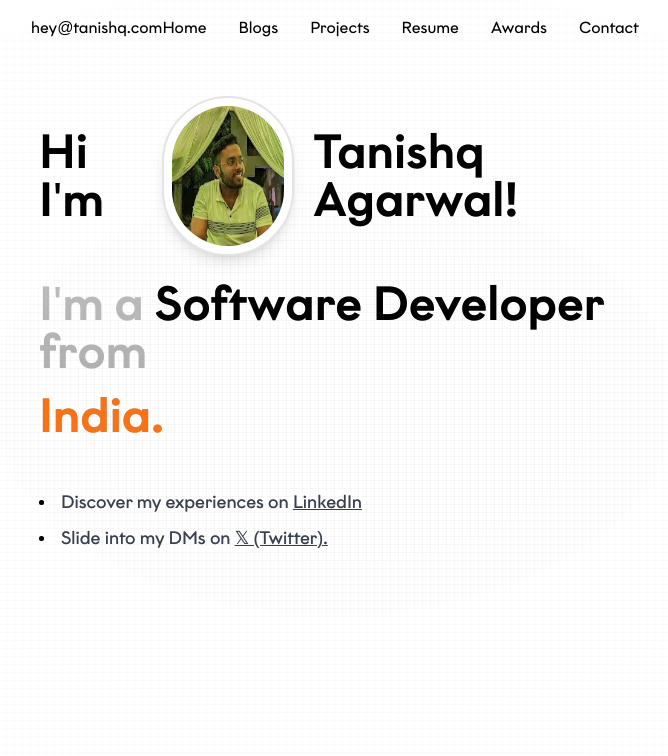
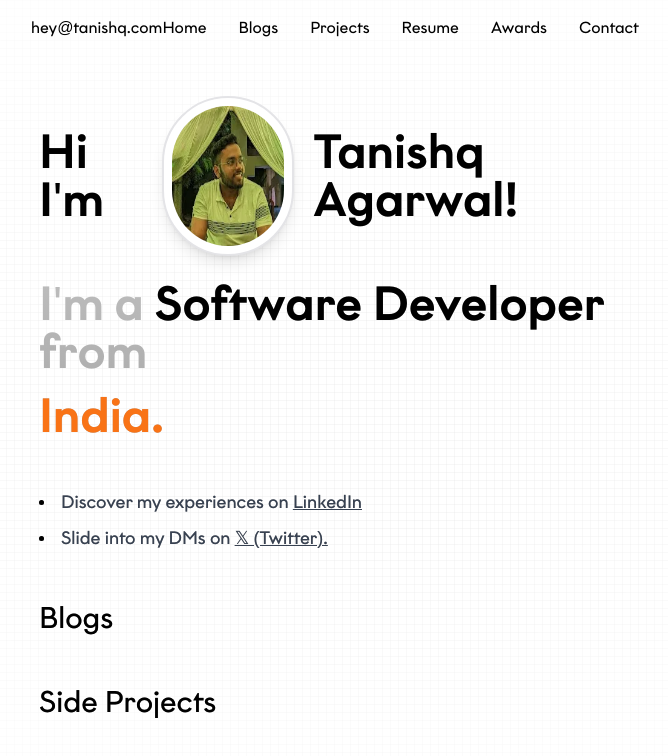
Before and after one commit to tanishq5414/tagarwal.pro, a Next.js app: page / in a window 1280 px wide. Shown: the top 756 px of the page, without its empty margins (305-973 px from the left). Built offline with nearby package versions, Linux system fonts and the light colour scheme; no server answers.

Commit message:
added new stuff

```diff
--- a/src/app/page.tsx
+++ b/src/app/page.tsx
@@ -27,12 +27,18 @@ export default function Home() {
             </a>
           </li>
           <li>
-            <a href={process.env.NEXT_PUBLIC_RESUME_URL} target="_blank" rel="noopener noreferrer" className="text-lg text-gray-700 hover:text-gray-900 transition-colors">
+            <a href={process.env.NEXT_PUBLIC_TWITTER_URL} target="_blank" rel="noopener noreferrer" className="text-lg text-gray-700 hover:text-gray-900 transition-colors">
               Slide into my DMs on <span className="underline cursor-pointer">𝕏 (Twitter).</span>
             </a>
           </li>
         </ul>
       </div>
+      <div className="pt-12">
+        <a className="text-3xl text-black">Blogs</a>
+      </div>
+      <div className="pt-12">
+        <a className="text-3xl text-black">Side Projects</a>
+      </div>
     </div>
   );
 }
```
